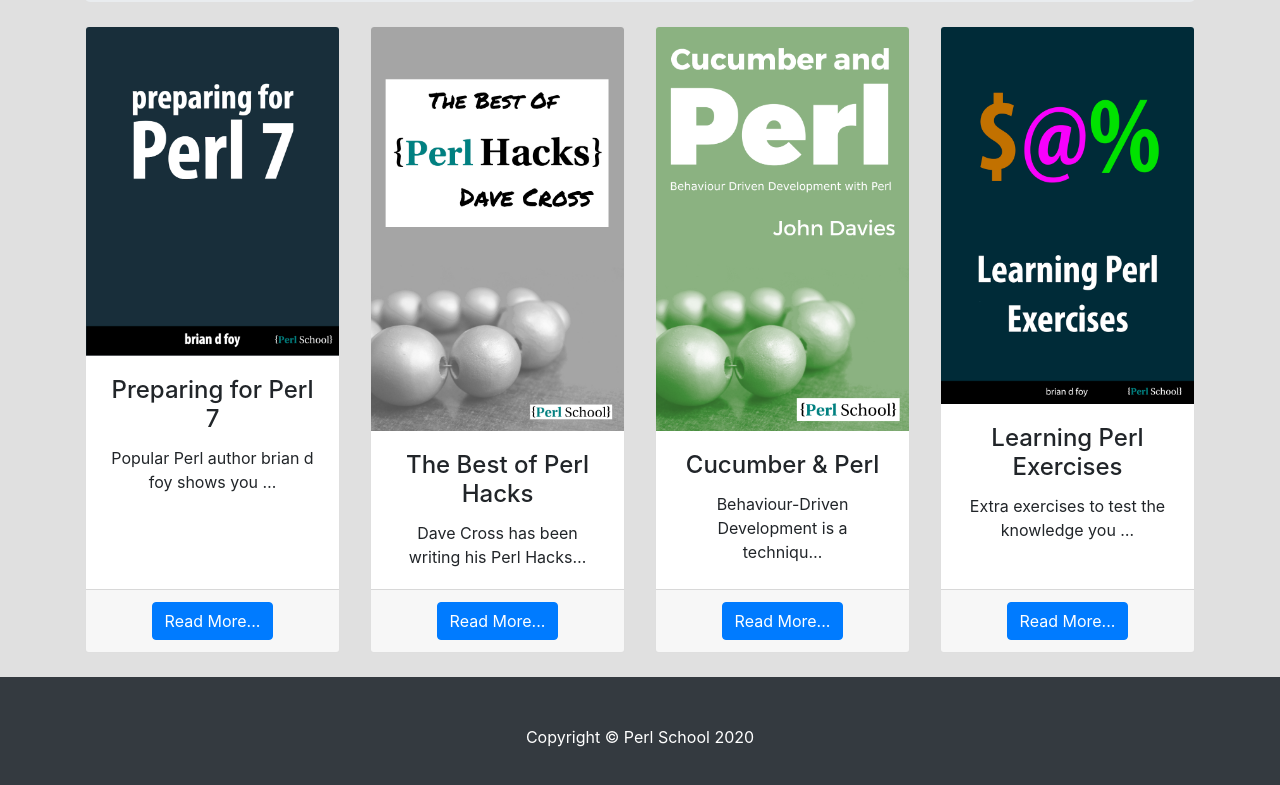
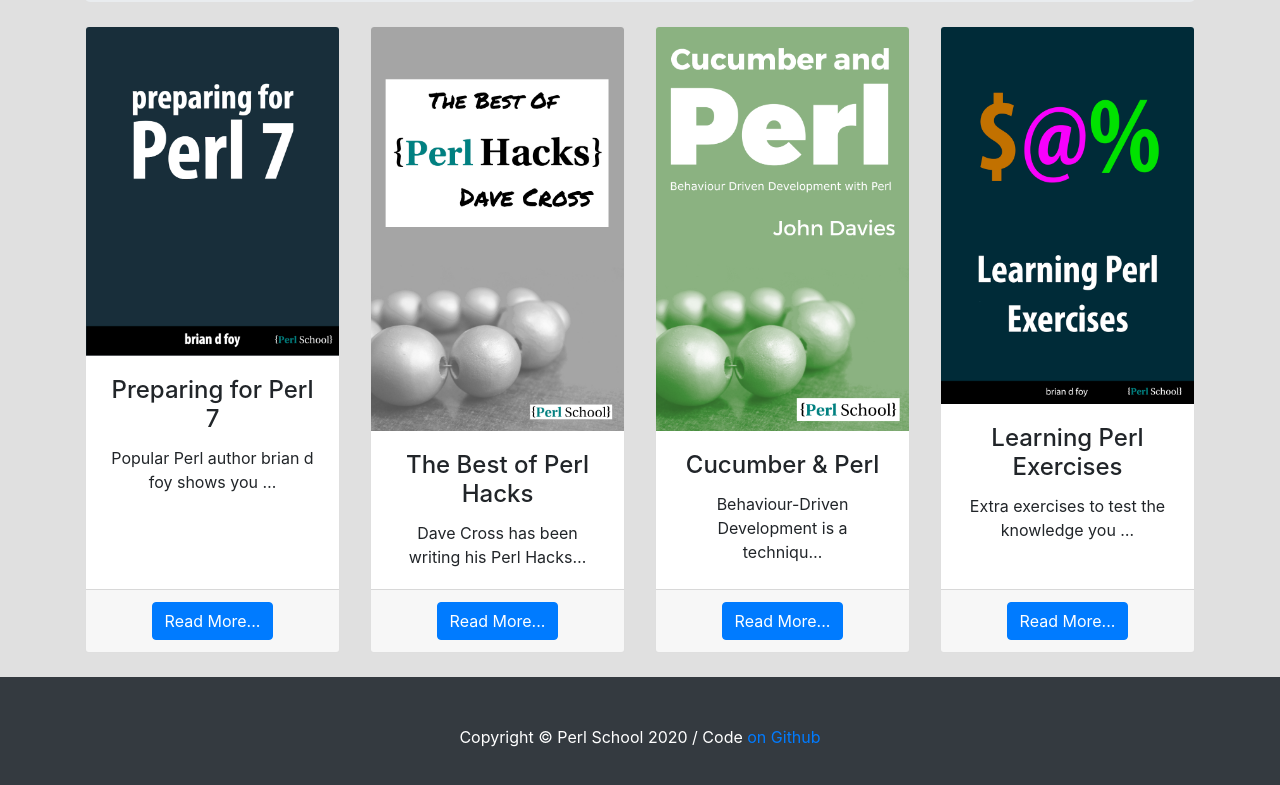
Before and after one commit to davorg/perlschool, a website: page docs/about/index.html in a window 1280 px wide. Shown: the part 1123-1908 px from the top of the page. Drawn offline with Linux system fonts and the light colour scheme; files whose address does not match are found by name.

Commit message:
Added link to Github repo

```diff
--- a/docs/about/index.html
+++ b/docs/about/index.html
@@ -186,7 +186,8 @@
   <!-- Footer -->
   <footer class="py-5 bg-dark">
     <div class="container">
-      <p class="m-0 text-center text-white">Copyright &copy; Perl School 2020</p>
+      <p class="m-0 text-center text-white">Copyright &copy; Perl School 2020 /
+        Code <a href="https://github.com/davorg/perlschool">on Github</a></p>
     </div>
     <!-- /.container -->
   </footer>
```
Also changed, not shown: docs/books/cucumber/index.html (+2 -1 lines), docs/books/index.html (+2 -1 lines), docs/books/learning-perl-exercises/index.html (+2 -1 lines), docs/books/mojolicious-web-clients/index.html (+2 -1 lines), docs/books/perl-taster/index.html (+2 -1 lines), docs/books/preparing-for-perl-7/index.html (+2 -1 lines), docs/books/selenium-perl/index.html (+2 -1 lines), docs/books/the-best-of-perl-hacks/index.html (+2 -1 lines), docs/contact/index.html (+2 -1 lines), docs/index.html (+2 -1 lines), 1 other file.
